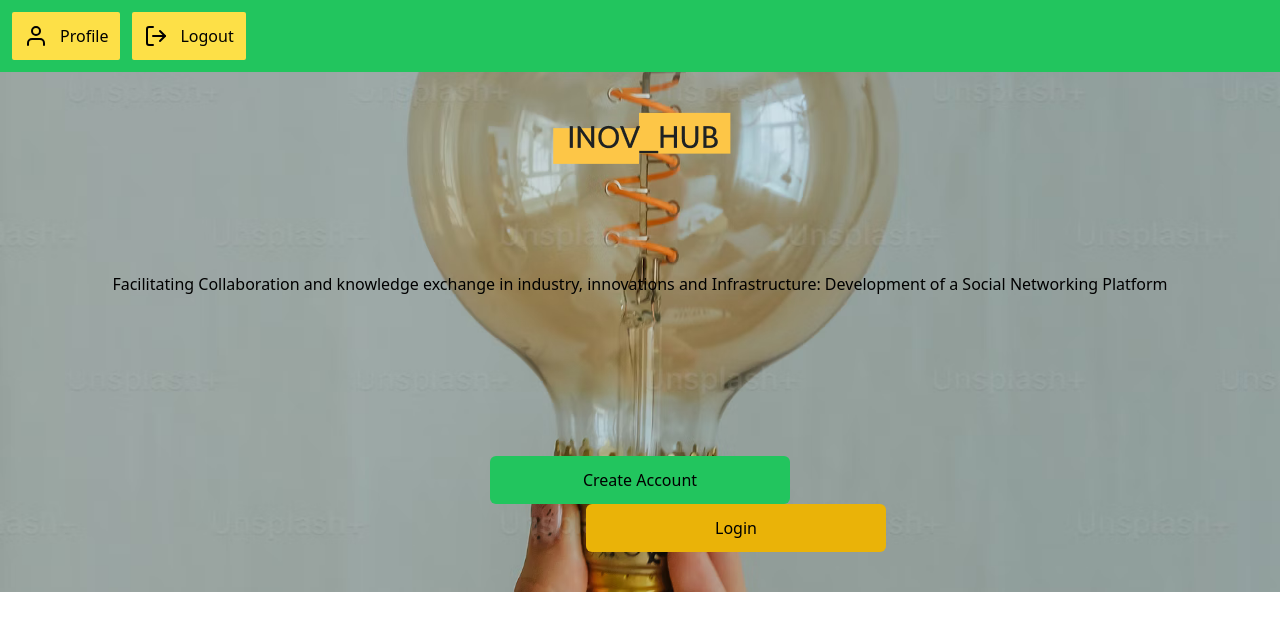
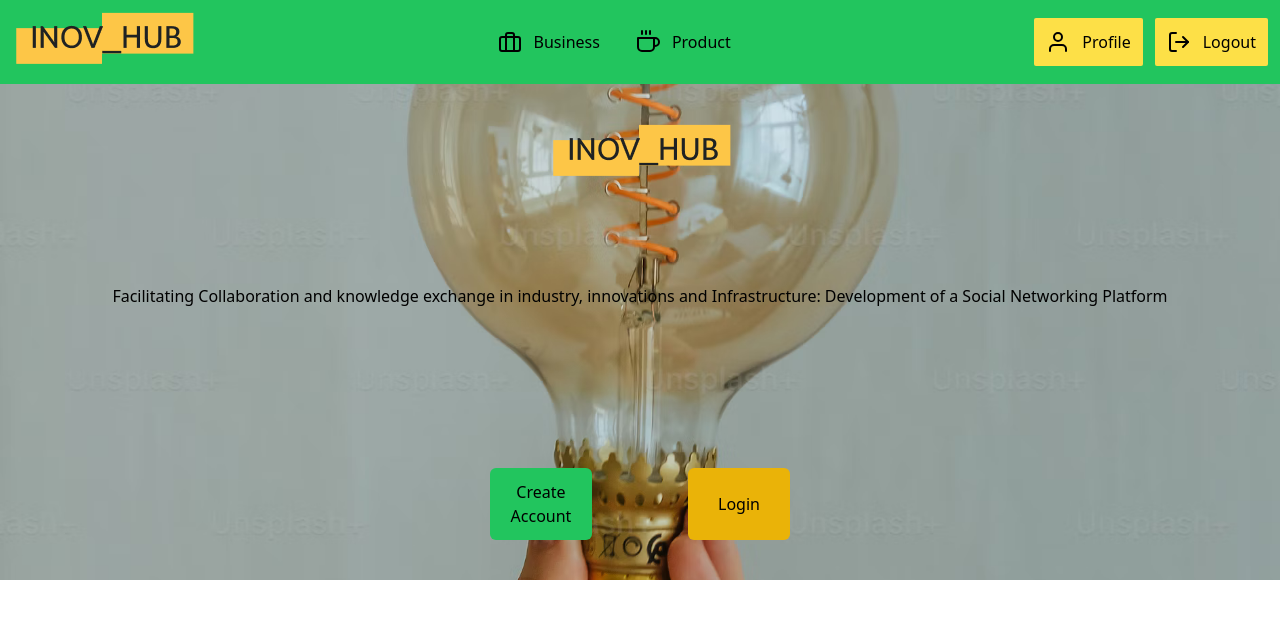
Before and after one commit to smmuja/refactor-revou-final-app, a React (Vite) app: page / in a window 1280 px wide. Shown: the top 630 px of the page. Built offline with nearby package versions, Linux system fonts and the light colour scheme.

Commit message:
feat: navbar

```diff
--- /dev/null
+++ b/src/assets/internalIcon/businessIcon.tsx
@@ -0,0 +1,24 @@
+import { SVGProps } from "react";
+
+export function BusinessIcon(
+  props: JSX.IntrinsicAttributes & SVGProps<SVGSVGElement>
+) {
+  return (
+    <svg
+      xmlns="http://www.w3.org/2000/svg"
+      width={24}
+      height={24}
+      viewBox="0 0 24 24"
+      fill="none"
+      stroke="currentColor"
+      strokeWidth={2}
+      strokeLinecap="round"
+      strokeLinejoin="round"
+      className="feather feather-briefcase"
+      {...props}
+    >
+      <rect x={2} y={7} width={20} height={14} rx={2} ry={2} />
+      <path d="M16 21V5a2 2 0 00-2-2h-4a2 2 0 00-2 2v16" />
+    </svg>
+  );
+}
--- a/src/assets/internalIcon/index.ts
+++ b/src/assets/internalIcon/index.ts
@@ -4,3 +4,5 @@ export * from "./user";
 export * from "./logout";
 export * from "./eyeOpen";
 export * from "./eyeClose";
+export * from "./businessIcon";
+export * from "./productIcon";
--- /dev/null
+++ b/src/assets/internalIcon/productIcon.tsx
@@ -0,0 +1,26 @@
+import { SVGProps } from "react";
+
+export function ProductIcon(
+  props: JSX.IntrinsicAttributes & SVGProps<SVGSVGElement>
+) {
+  return (
+    <svg
+      xmlns="http://www.w3.org/2000/svg"
+      width={24}
+      height={24}
+      viewBox="0 0 24 24"
+      fill="none"
+      stroke="currentColor"
+      strokeWidth={2}
+      strokeLinecap="round"
+      strokeLinejoin="round"
+      className="feather feather-coffee"
+      {...props}
+    >
+      <path d="M18 8h1a4 4 0 010 8h-1M2 8h16v9a4 4 0 01-4 4H6a4 4 0 01-4-4V8z" />
+      <path d="M6 1L6 4" />
+      <path d="M10 1L10 4" />
+      <path d="M14 1L14 4" />
+    </svg>
+  );
+}
--- a/src/features/base/button/index.tsx
+++ b/src/features/base/button/index.tsx
@@ -9,7 +9,7 @@ export function Button(props: ButtonProps) {
       className={twMerge("rounded-md p-3 bg-slate-200 w-full", className)}
       {...rest}
     >
-      <span>{children}</span>
+      {children}
     </button>
   );
 }
--- a/src/features/home/components/heroButton/index.tsx
+++ b/src/features/home/components/heroButton/index.tsx
@@ -11,7 +11,7 @@ export function HeroButton() {
   };
 
   return (
-    <div className="mt-20 my-20 p-10 space-x-24 ">
+    <div className="mt-20 my-20 p-10 space-x-24 flex">
       <Button onClick={registerHandler} className="bg-green-500">
         Create Account
       </Button>
--- a/src/layouts/default-layouts/components/mainLayout/index.tsx
+++ b/src/layouts/default-layouts/components/mainLayout/index.tsx
@@ -1,10 +1,10 @@
-import { NavMenu } from "layouts/default-layouts";
+import { NavWrapper } from "layouts/default-layouts";
 import { Outlet } from "react-router-dom";
 
 export function MainLayout() {
   return (
     <main>
-      <NavMenu />
+      <NavWrapper />
       <Outlet />
     </main>
   );
--- a/src/layouts/default-layouts/components/navbar/components/authorizedMenu/index.tsx
+++ b/src/layouts/default-layouts/components/navbar/components/authorizedMenu/index.tsx
@@ -1,17 +1,18 @@
 import { LogoutIcon, UserIcon } from "assets/internalIcon";
+import { Button } from "features/base";
 import { Link } from "react-router-dom";
 
 export function AuthorizedMenu() {
   return (
     <div className="flex  gap-3">
-      <Link to="/login" className="flex gap-3 p-3 bg-yellow-300 rounded-sm">
+      <Link to="/profile" className="flex gap-3 p-3 bg-yellow-300 rounded-sm">
         <UserIcon />
         <span>Profile</span>
       </Link>
-      <Link to="/register" className="flex gap-3 p-3 bg-yellow-300 rounded-sm">
+      <Button className="flex gap-3 p-3 bg-yellow-300 rounded-sm">
         <LogoutIcon />
         <span>Logout</span>
-      </Link>
+      </Button>
     </div>
   );
 }
--- a/src/layouts/default-layouts/components/navbar/components/index.ts
+++ b/src/layouts/default-layouts/components/navbar/components/index.ts
@@ -1,3 +1,5 @@
 export * from "./unauthorizedMenu";
 export * from "./authorizedMenu";
+export * from "./navWrapper";
+export * from "./navLogo";
 export * from "./navMenu";
--- /dev/null
+++ b/src/layouts/default-layouts/components/navbar/components/navLogo/index.tsx
@@ -0,0 +1,12 @@
+import { Link } from "react-router-dom";
+import logo from "assets/logo.png";
+
+export function NavLogo() {
+  return (
+    <>
+      <Link to="/">
+        <img src={logo} alt="" />
+      </Link>
+    </>
+  );
+}
--- a/src/layouts/default-layouts/components/navbar/components/navMenu/index.tsx
+++ b/src/layouts/default-layouts/components/navbar/components/navMenu/index.tsx
@@ -1,11 +1,25 @@
-import { AuthorizedMenu, UnauthorizedMenu } from "layouts/default-layouts";
+import { BusinessIcon, ProductIcon } from "assets/internalIcon";
+import { Link } from "react-router-dom";
 
 export function NavMenu() {
-  const auth = true;
-
   return (
-    <nav className="p-3 bg-green-500">
-      {auth ? <AuthorizedMenu /> : <UnauthorizedMenu />}
-    </nav>
+    <>
+      <div className="flex  gap-3">
+        <Link
+          to="/business"
+          className="flex gap-3 p-3  rounded-sm hover:bg-slate-300 max-h-fit"
+        >
+          <BusinessIcon />
+          <span>Business</span>
+        </Link>
+        <Link
+          to="/product"
+          className="flex gap-3 p-3 rounded-sm hover:bg-slate-300"
+        >
+          <ProductIcon />
+          <span>Product</span>
+        </Link>
+      </div>
+    </>
   );
 }
--- /dev/null
+++ b/src/layouts/default-layouts/components/navbar/components/navWrapper/index.tsx
@@ -0,0 +1,22 @@
+import {
+  AuthorizedMenu,
+  NavLogo,
+  NavMenu,
+  UnauthorizedMenu,
+} from "layouts/default-layouts";
+
+export function NavWrapper() {
+  const auth = true;
+
+  return (
+    <nav className="p-3 bg-green-500">
+      <div className="flex items-center justify-between">
+        <NavLogo />
+        <div>
+          <NavMenu />
+        </div>
+        <div>{auth ? <AuthorizedMenu /> : <UnauthorizedMenu />}</div>
+      </div>
+    </nav>
+  );
+}
```
